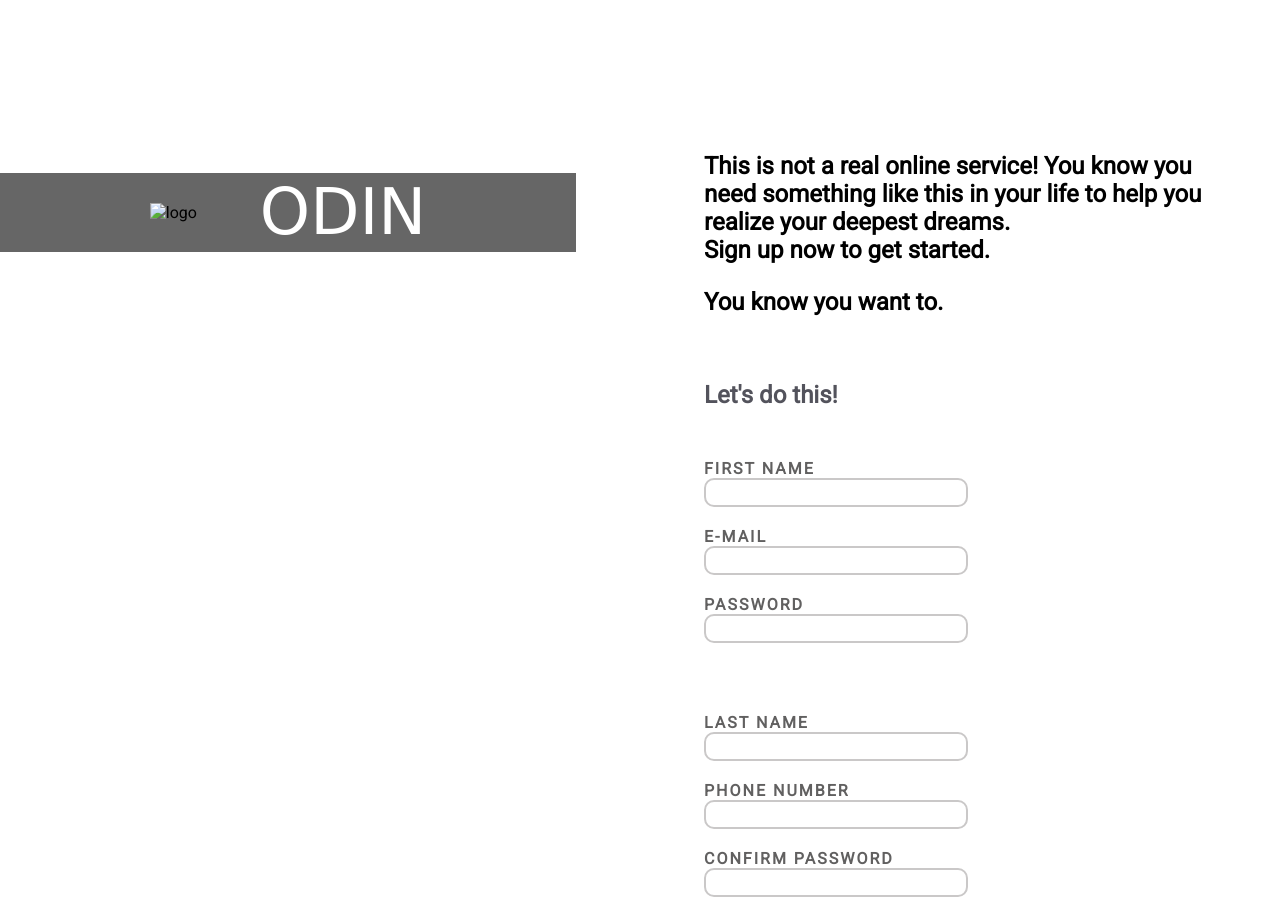
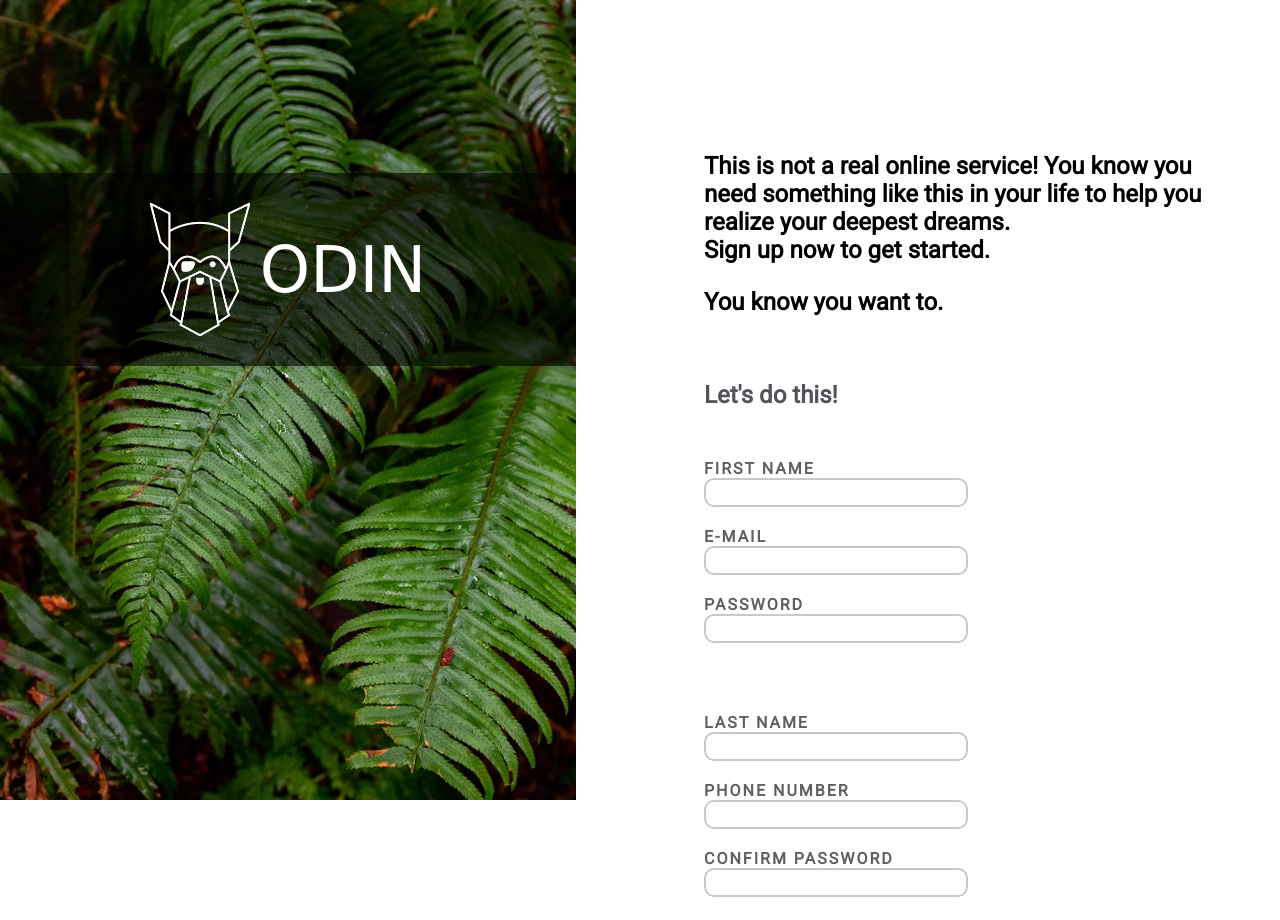
Before and after one commit to Robinho1997/Sign-up-Form, a plain HTML site: page index.html in a window 1280 px wide. Shown: the top 920 px of the page. Drawn offline with Linux system fonts and the light colour scheme; the site is published under a folder, as on GitHub Pages, so addresses that start at the root find nothing; a web font is replaced by a local one.

Commit message:
final form

```diff
--- a/index.html
+++ b/index.html
@@ -13,7 +13,7 @@
     <div class="flex">
         <section class="left">
             <div class="odin-container">
-                <img class="odin-image" src="/img/odin-logo.png" alt="logo">
+                <img class="odin-image" src="img/odin-logo.png" alt="logo">
                 <div class="odin-word">ODIN</div>
             </div>
 
--- a/style.css
+++ b/style.css
@@ -14,7 +14,7 @@ body {
 
 .left {
     width: 50%;
-    background-image: url(/img/Plants.avif);
+    background-image: url(img/Plants.avif);
     background-repeat: no-repeat;
     background-size: cover;
     height: 100vh;
```
